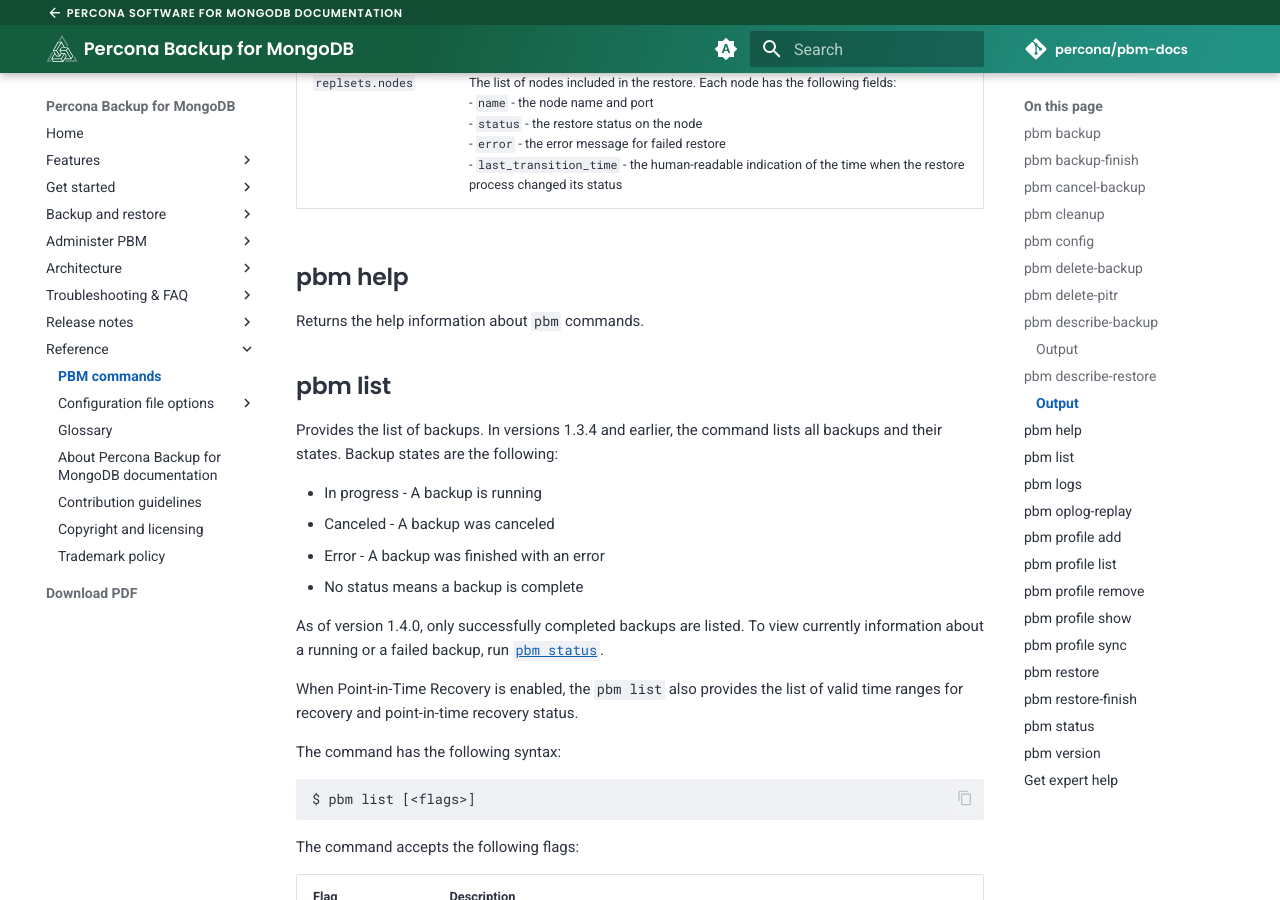
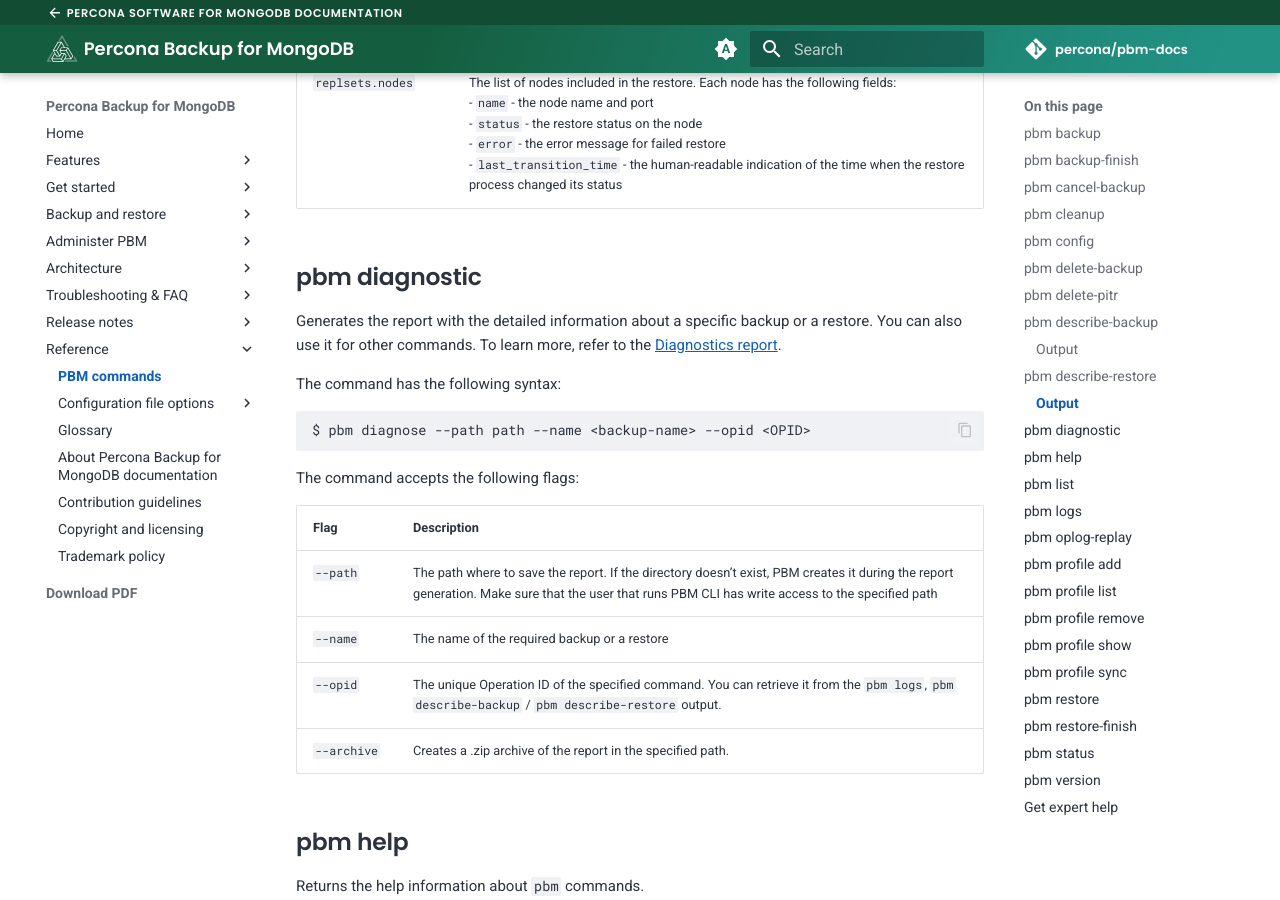
Before and after one commit to percona/pbm-docs, an MkDocs documentation site: the page built from docs/reference/pbm-commands.md, in a window 1280 px wide and 900 px high, scrolled down 9902 px. Built offline with MkDocs 1.6.1 and Material for MkDocs 9.7.7, drawn with Linux system fonts in a browser that asks for light colours; nearby versions of some CDN libraries; comment, search, counter and statistics services are not loaded.

Commit message:
PBM-887 Documented pbm diagnostic command (#226)
* PBM-887 Documented pbm diagnostic command

modified:   docs/reference/pbm-commands.md
	new file:   docs/troubleshoot/pbm-report.md
	modified:   mkdocs-base.yml

````diff
--- a/docs/reference/pbm-commands.md
+++ b/docs/reference/pbm-commands.md
@@ -402,6 +402,24 @@
 | `replsets`  | The list of replica sets included in the restore. Each replica set has the following fields: <br> - `name` - the replica set name <br> - `status` - the restore status on this replica set <br> - `error` - the error message for failed restore <br> - `last_transition_time` - the human-readable indication of the time when the restore process changed its status <br> - `nodes` - the list of nodes included in the restore. |
 | `replsets.nodes`     | The list of nodes included in the restore. Each node has the following fields: <br> - `name` - the node name and port <br> - `status` - the restore status on the node <br> - `error` - the error message for failed restore <br> - `last_transition_time` - the human-readable indication of the time when the restore process changed its status |
 
+## pbm diagnostic
+
+Generates the report with the detailed information about a specific backup or a restore. You can also use it for other commands. To learn more, refer to the [Diagnostics report](../troubleshoot/pbm-report.md).
+
+The command has the following syntax:
+
+```{.bash data-prompt="$"}
+$ pbm diagnose --path path --name <backup-name> --opid <OPID>
+```
+
+The command accepts the following flags:
+
+| Flag                | Description                      |
+| ------------------- | -------------------------------- |
+| `--path`            | The path where to save the report. If the directory doesn’t exist, PBM creates it during the report generation. Make sure that the user that runs PBM CLI has write access to the specified path |
+| `--name`            | The name of the required backup or a restore |
+| `--opid`            | The unique Operation ID of the specified command. You can retrieve it from the `pbm logs`, `pbm describe-backup` / `pbm describe-restore` output. |
+| `--archive`         | Creates a .zip archive of the report in the specified path.|
 
 
 ## pbm help
--- a/mkdocs-base.yml
+++ b/mkdocs-base.yml
@@ -201,6 +201,7 @@
       - Overview: troubleshoot/index.md
       - 'Diagnose PBM': 'troubleshoot/troubleshooting.md'
       - 'Check status': 'troubleshoot/status.md'
+      - 'Diagnostics report': 'troubleshoot/pbm-report.md'
       - 'Troubleshoot backup management via PMM': 'troubleshoot/pbm-pmm.md'
       - troubleshoot/faq.md
   - Release notes:
````
Also changed, not shown: docs/troubleshoot/pbm-report.md (added, +83 -0 lines).
